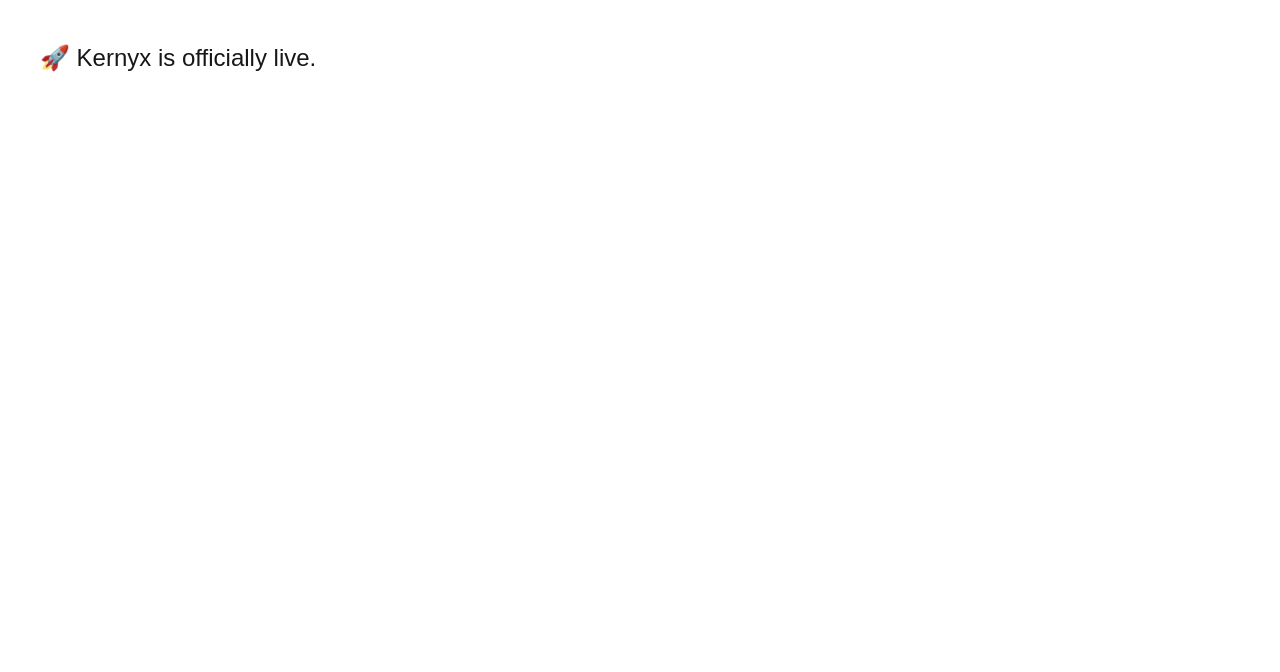
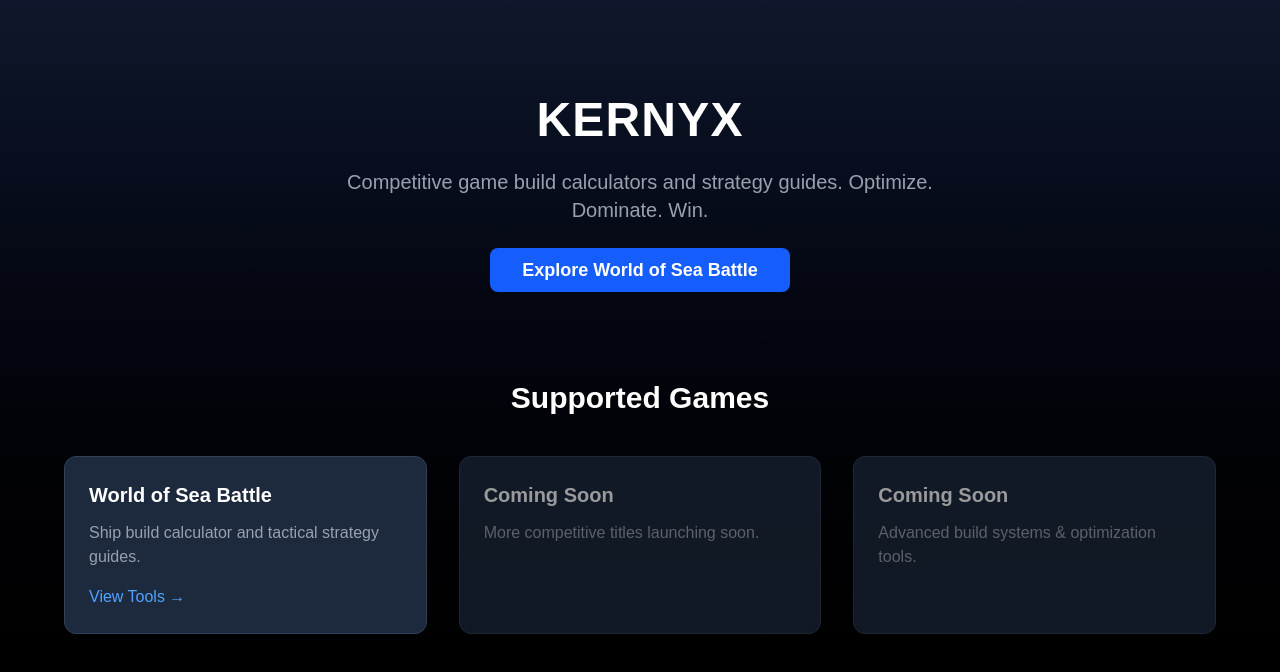
Before and after one commit to kernyx-io/kernyx, a Next.js app: page / in a window 1280 px wide. Shown: the top 672 px of the page. Built offline with nearby package versions, Linux system fonts and the light colour scheme.

Commit message:
Update page.tsx

```diff
--- a/app/page.tsx
+++ b/app/page.tsx
@@ -1,7 +1,73 @@
+import Link from "next/link"
+
 export default function Home() {
   return (
-    <main style={{ padding: "40px", fontSize: "24px" }}>
-      🚀 Kernyx is officially live.
+    <main className="min-h-screen bg-gradient-to-b from-slate-900 to-black text-white">
+
+      {/* Hero Section */}
+      <section className="text-center py-24 px-6">
+        <h1 className="text-5xl font-bold mb-6 tracking-wide">
+          KERNYX
+        </h1>
+        <p className="text-xl text-gray-400 mb-8 max-w-2xl mx-auto">
+          Competitive game build calculators and strategy guides.
+          Optimize. Dominate. Win.
+        </p>
+
+        <Link
+          href="/games/world-of-sea-battle"
+          className="bg-blue-600 hover:bg-blue-500 px-8 py-3 rounded-lg text-lg font-semibold transition"
+        >
+          Explore World of Sea Battle
+        </Link>
+      </section>
+
+      {/* Games Section */}
+      <section className="px-8 pb-24">
+        <h2 className="text-3xl font-bold mb-10 text-center">
+          Supported Games
+        </h2>
+
+        <div className="grid md:grid-cols-3 gap-8 max-w-6xl mx-auto">
+
+          {/* Active Game */}
+          <div className="bg-slate-800 p-6 rounded-xl border border-slate-700 hover:border-blue-500 transition">
+            <h3 className="text-xl font-semibold mb-3">
+              World of Sea Battle
+            </h3>
+            <p className="text-gray-400 mb-4">
+              Ship build calculator and tactical strategy guides.
+            </p>
+            <Link
+              href="/games/world-of-sea-battle"
+              className="text-blue-400 hover:underline"
+            >
+              View Tools →
+            </Link>
+          </div>
+
+          {/* Placeholder Game Slots */}
+          <div className="bg-slate-800 p-6 rounded-xl border border-slate-700 opacity-60">
+            <h3 className="text-xl font-semibold mb-3">
+              Coming Soon
+            </h3>
+            <p className="text-gray-400">
+              More competitive titles launching soon.
+            </p>
+          </div>
+
+          <div className="bg-slate-800 p-6 rounded-xl border border-slate-700 opacity-60">
+            <h3 className="text-xl font-semibold mb-3">
+              Coming Soon
+            </h3>
+            <p className="text-gray-400">
+              Advanced build systems & optimization tools.
+            </p>
+          </div>
+
+        </div>
+      </section>
+
     </main>
   )
 }
```
